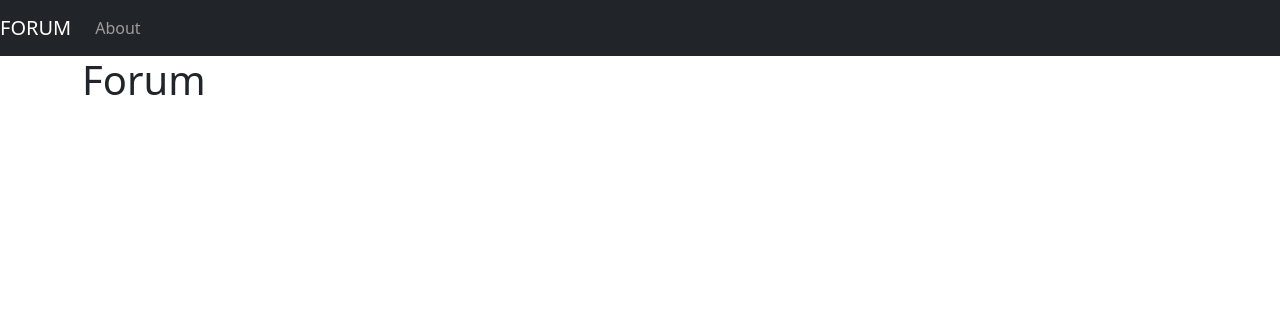
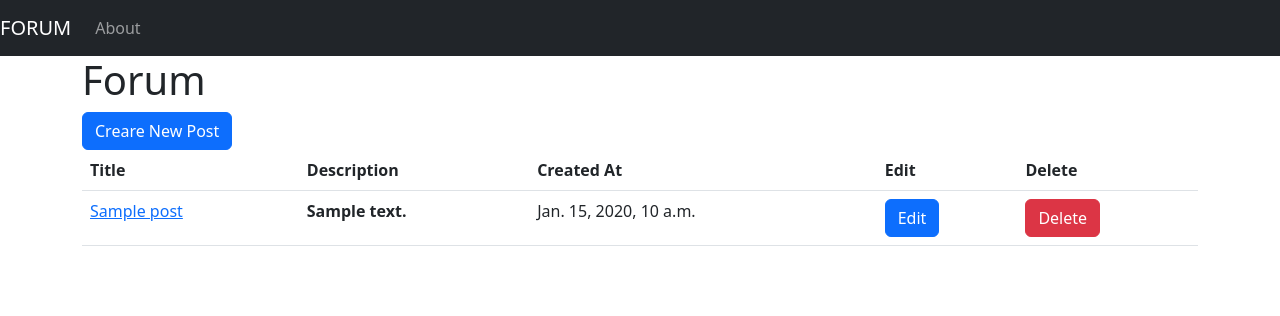
Before and after one commit to ggase54/romanbashkatov, a Django app: page / in a window 1280 px wide. Shown: the top 316 px of the page. Run offline with Django 4.2, Linux system fonts and the light colour scheme; tables that the repository leaves empty hold one stand-in row (values such as "Sample post").

Commit message:
'practice-2'

```diff
--- a/service/models.py
+++ b/service/models.py
@@ -4,7 +4,7 @@ class Post(models.Model):
 
   title = models.CharField(verbose_name="Название", max_length=100)
   description = models.TextField(verbose_name="Описание поста", null=True, blank=True)
-  image = models.ImageField(verbose_name="Картинка")
+  image = models.ImageField(verbose_name="Картинка", null=True, blank=True)
   created_at = models.DateTimeField(verbose_name="Дата создания", auto_now_add=True)
   updated_at  = models.DateTimeField(verbose_name="Дата изменения", auto_now=True)
 
--- a/service/views.py
+++ b/service/views.py
@@ -1,5 +1,6 @@
 from django.shortcuts import render, redirect
 from .models import Post, Comment
+from django.views.generic import ListView, DeleteView, CreateView, UpdateView, DetailView
 
 def index(req):
   return render(req, 'index.html')
@@ -7,3 +8,11 @@ def index(req):
 
 def about(req):
   return render(req, 'about.html')
+
+class PostsView(ListView):
+  model = Post
+  template_name = 'index.html'
+
+class DetailViewPost(DetailView):
+  model = Post
+  template_name = 'detail_post.html'
--- a/templates/index.html
+++ b/templates/index.html
@@ -15,12 +15,44 @@
         <div class="container">
             {% block content %}
                 <h1>Forum</h1>
+                <a href="#" class="btn btn-primary btn-block">Creare New Post</a>
+                <table class="table">
+                    <thead>
+                        <tr>
+                            <th scope="col">Title</th>
+                            <th scope="col">Description</th>
+                            <th scope="col">Created At</th>
+                            <th scope="col">Edit</th>
+                            <th scope="col">Delete</th>
+                        </tr>
+                    </thead>
+                    <tbody>
+                        {% if object_list %}
+                            {% for post in object_list %}
+                                <tr>
+                                    <td>
+                                        <a href="{% url 'detail_post' post.pk%}">{{ post.title }}</a>
+                                    </td>
+                                    <th scope="row">{{ post.description }}</th>
+                                    <td>{{ post.created_at }}</td>
+                                    <td>
+                                        <a href="#" class="btn btn-primary">Edit</a>
+                                    </td>
+                                    <td>
+                                        <a href="#" class="btn btn-danger">Delete</a>
+                                    </td>
+                                </tr>
+                            {% endfor %}
+                        {% else %}
+                            <p>No posts</p>
+                        {% endif %}
+                    </tbody>
+                </table>
             {% endblock content %}
         </div>
-
-      </body>
-      <script
-          src="https://cdn.jsdelivr.net/npm/bootstrap@5.2.0-beta1/dist/js/bootstrap.bundle.min.js"
-          integrity="sha384-pprn3073KE6tl6bjs2QrFaJGz5/SUsLqktiwsUTF55Jfv3qYSDhgCecCxMW52nD2"
-          crossorigin="anonymous"></script>
+    </body>
+    <script
+        src="https://cdn.jsdelivr.net/npm/bootstrap@5.2.0-beta1/dist/js/bootstrap.bundle.min.js"
+        integrity="sha384-pprn3073KE6tl6bjs2QrFaJGz5/SUsLqktiwsUTF55Jfv3qYSDhgCecCxMW52nD2"
+        crossorigin="anonymous"></script>
 </html>
```
Also changed, not shown: service/urls2.py (+4 -4 lines), templates/detail_post.html (added, +16 -0 lines), service/migrations/0002_alter_post_image.py (added).
